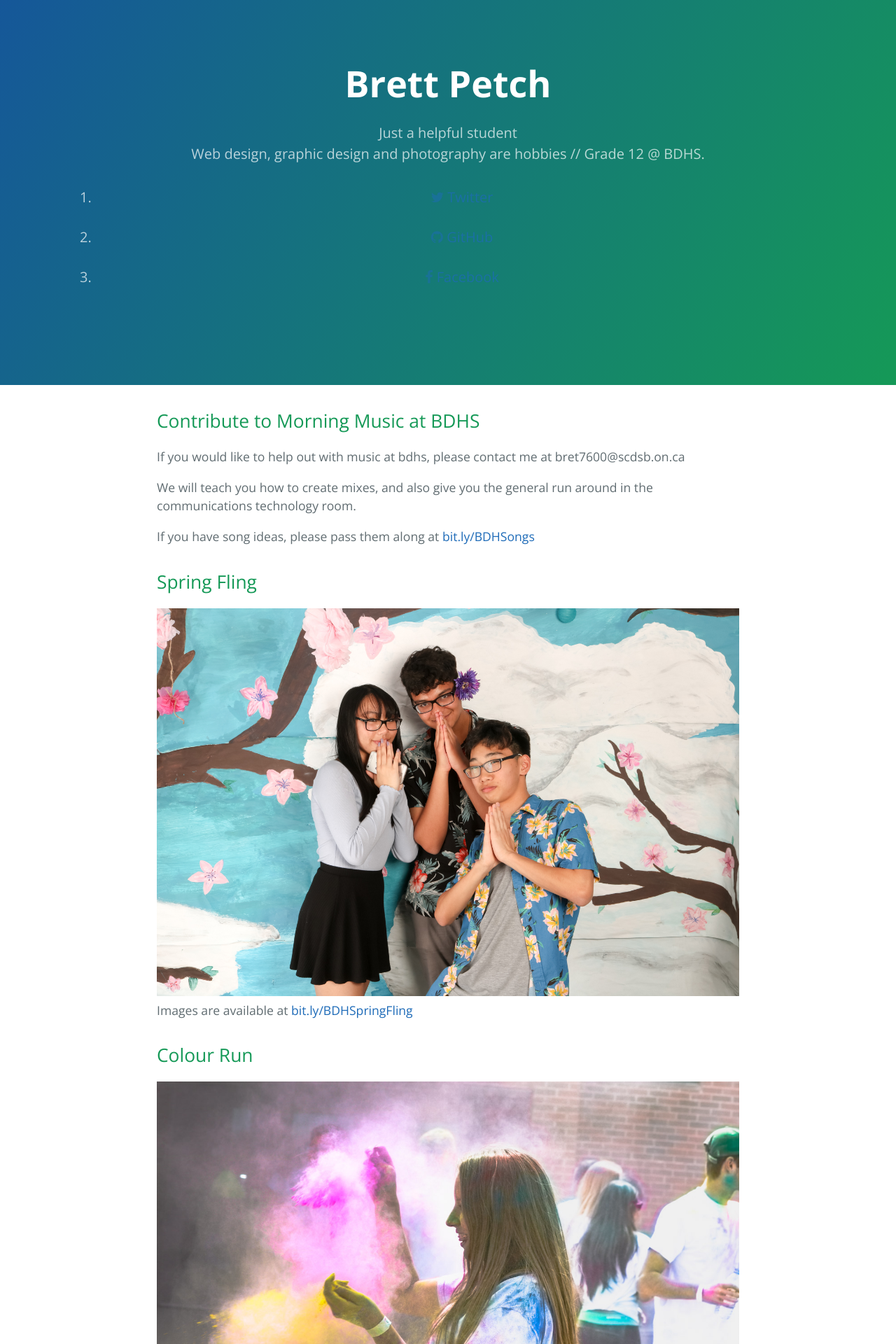
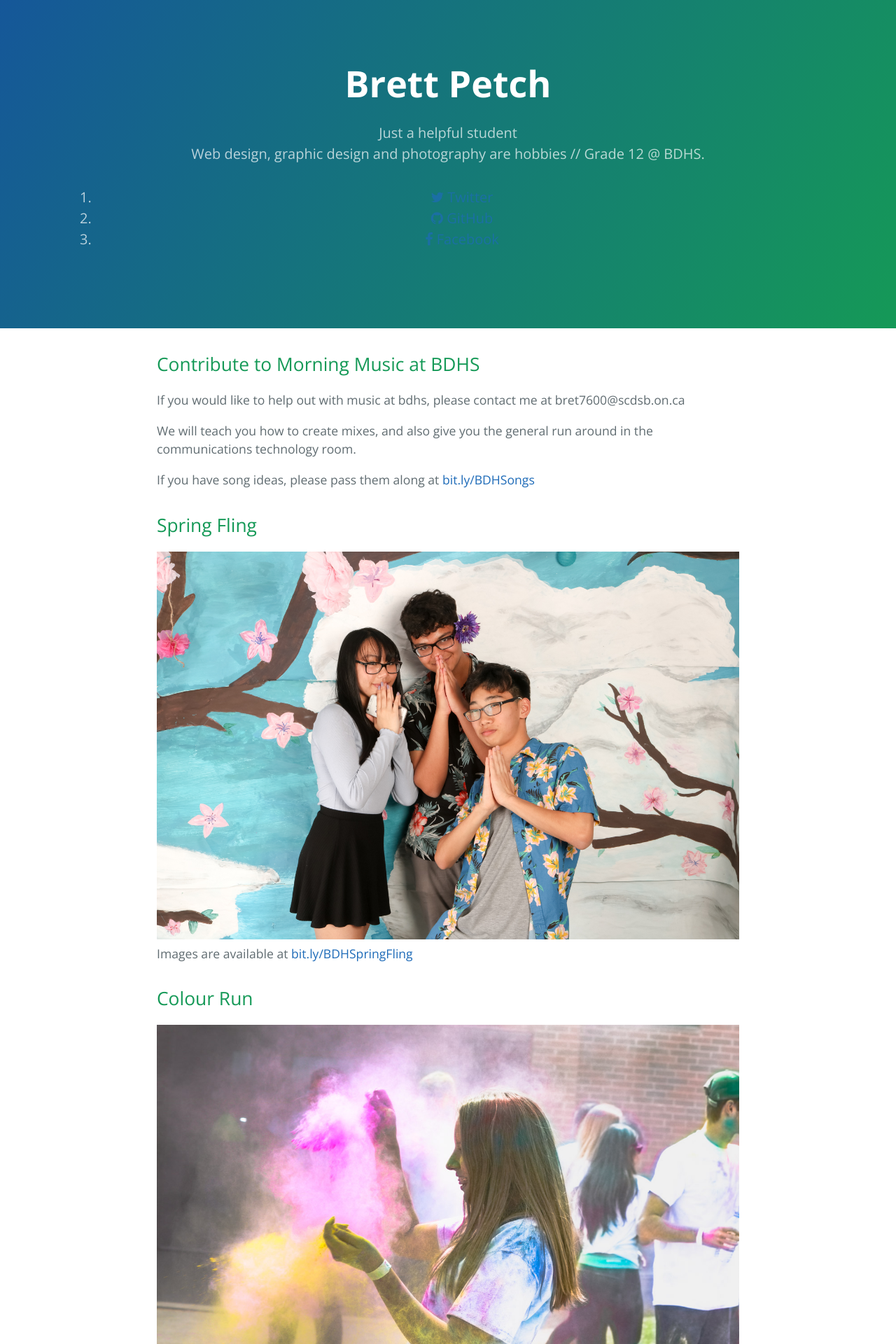
Before and after one commit to brettpetch/brettpetch.github.io, a Jekyll site: the page built from index.md, in a window 1280 px wide. Shown: the top 1920 px of the page at 70% size. Built offline with Jekyll 4.4.1, drawn with Linux system fonts in a browser that asks for light colours; nearby versions of some CDN libraries; our own code applies the rules of GitHub Pages for plain Markdown files.

Commit message:
rm pt-tag

```diff
--- a/_layouts/default.html
+++ b/_layouts/default.html
@@ -17,21 +17,21 @@
       <ol class="project-tagline">
       <li>
         <a style="{color: white;)" href="https://twitter.com/{{ site.twitter_username }}">
-          <i class="project-tagline fa fa-twitter"></i> Twitter
+          <i class="fa fa-twitter"></i> Twitter
         </a>
       </li>
       {% endif %}
       {% if site.github_username %}
       <li>
         <a style="{color: white;)" href="https://github.com/{{ site.github_username }}">
-          <i class="project-tagline fa fa-github"></i> GitHub
+          <i class="fa fa-github"></i> GitHub
         </a>
       </li>
       {% endif %}
       {% if site.facebook_username %}
         <li>
           <a style="{color: white;)" href="https://www.facebook.com/{{ site.facebook_username }}">
-            <i class="project-tagline fa fa-facebook"></i> Facebook
+            <i class="fa fa-facebook"></i> Facebook
           </a>
         </li>
       {% endif %}
```
